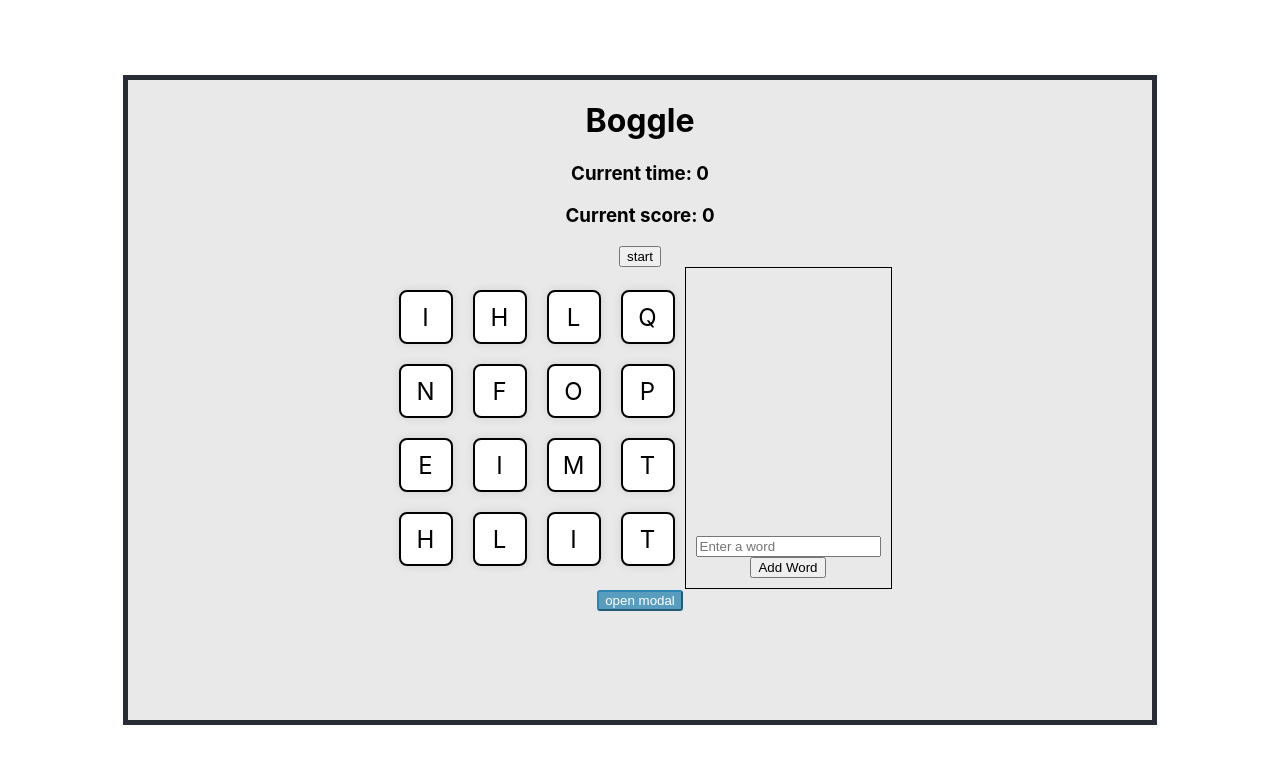
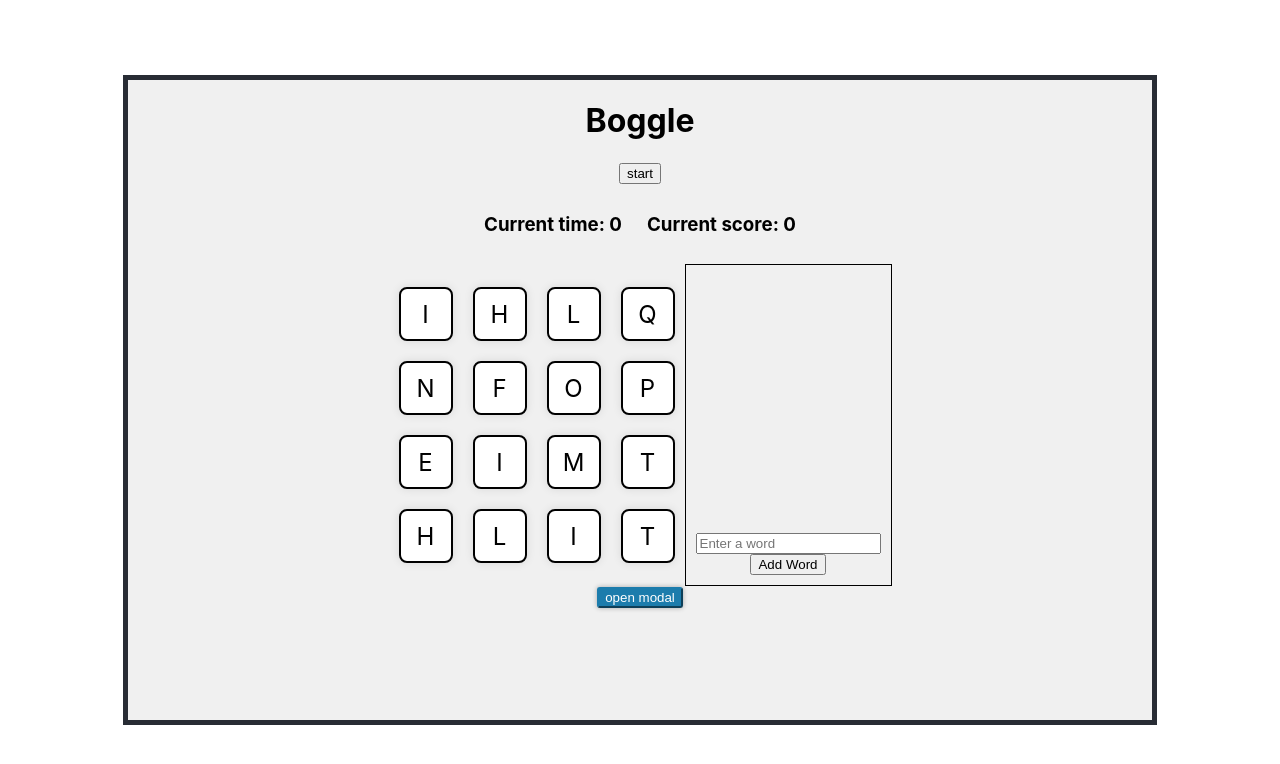
Before and after one commit to jscarbel/Boogle, a React (Create React App) app: page / in a window 1280 px wide. Shown: the top 764 px of the page. Built offline with nearby package versions, Linux system fonts and the light colour scheme.

Commit message:
updated css for current time and current score to be in line

```diff
--- a/src/App.css
+++ b/src/App.css
@@ -34,7 +34,7 @@
 }
 
 .board-container {
-  background-color: #e9e9e9;
+  background-color: #f0f0f0;
   border: 5px solid #282c34;
   width: 80vw;
   height: 80vh;
@@ -44,6 +44,7 @@
   display: flex;
   align-items: center;
   justify-content: center;
+  position: relative;
 }
 
 @keyframes App-logo-spin {
@@ -66,7 +67,7 @@
   border-radius: 8px; /* To give it a slight rounded edge */
   background-color: #fff;
   margin: 10px; /* Margin for spacing between dice */
-  box-shadow: 0 0 10px rgba(0, 0, 0, 0.1); /* Optional: to give a slight shadow effect */
+  box-shadow: 0 0 10px rgba(0, 0, 0, 0.1);
 }
 
 .input-container {
@@ -123,11 +124,24 @@
   max-width: 400px;
   width: 100%;
   margin: 60px auto 0;
+  position: relative;
 }
 
 .open-modal {
-  background-color: rgba(28, 124, 172, 0.7);
+  background-color: #1c7cac;
   color: #ffffff;
   border-radius: 3px;
-  border-color: rgba(28, 124, 172, 0.7);
+  border-color: #1c7cac;
+  box-shadow: 0 0 5px rgba(0, 0, 0, 0.3);
 }
+
+.score-time-container {
+  display: flex;
+  justify-content: center;
+  align-items: center;
+  margin: 10px 0;
+}
+
+h3:first-child {
+  margin-right: 25px;
+}
--- a/src/components/BoardContainer.tsx
+++ b/src/components/BoardContainer.tsx
@@ -62,9 +62,11 @@ const BoardContainer = () => {
   return (
     <div className="board-container">
       <h1>Boggle</h1>
-      <h3>Current time: {time}</h3>
-      <h3>Current score: {totalScore}</h3>
       <TimerButton onClick={handleTimerChange} label={timerLabel} />
+      <div className="score-time-container">
+        <h3>Current time: {time}</h3>
+        <h3>Current score: {totalScore}</h3>
+      </div>
       <div className="board">
         <DiceGrid letters={boardLetters} />
         <InputWord wordSet={wordSet} onWordSubmit={handleWordSubmission} />
```
